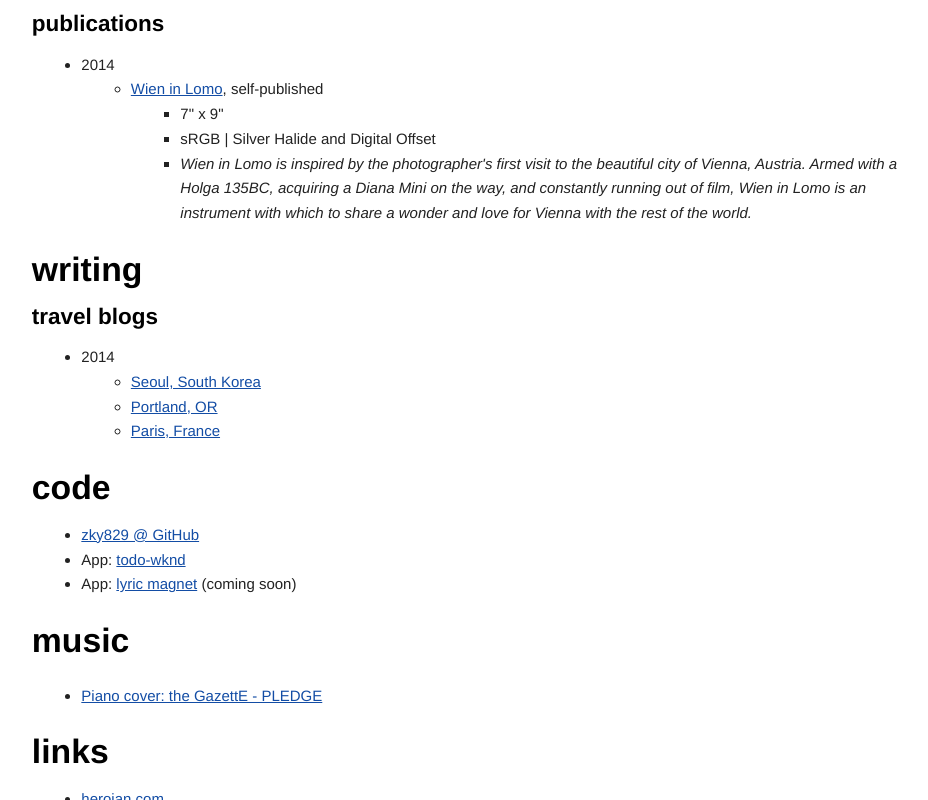
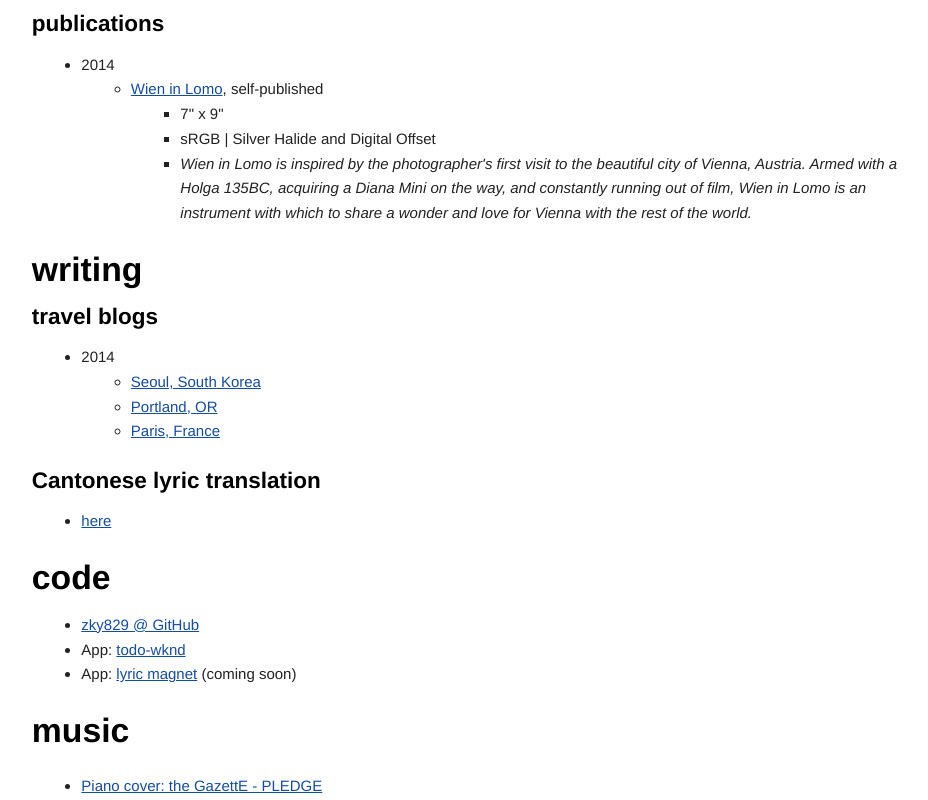
Before and after one commit to vlvagerviwager/neuroplasticcreative, a plain HTML site: page index.html in a window 1280 px wide. Shown: the part 2000-2800 px from the top of the page, without its empty margins (100-1028 px from the left). Drawn offline with nearby package versions, Linux system fonts and the light colour scheme.

Commit message:
Update index.html

```diff
--- a/index.html
+++ b/index.html
@@ -182,6 +182,11 @@
 						</li>
 					</ul>
 
+					<h2>Cantonese lyric translation</h2>
+					<ul>
+						<li><a href="http://flyktighet829.blogspot.ie/p/flyktighet-translated-lyrics-archive.html">here</a></li>
+					</ul>
+
 					<h1 id="code">code</h1>
 					<ul>
 						<li><a href="https://github.com/zky829/" target="_blank">zky829 @ GitHub</a></li>
```
